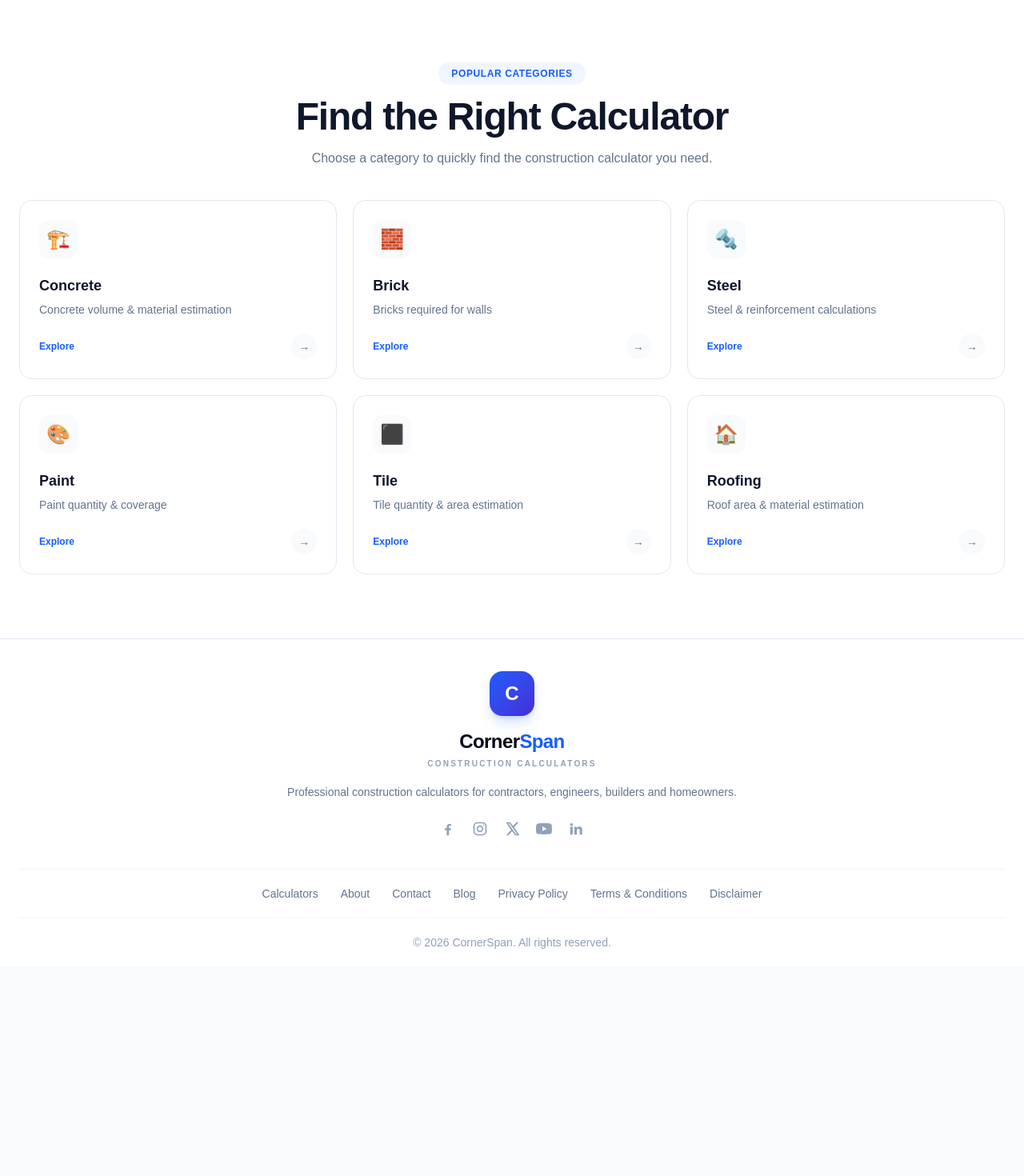
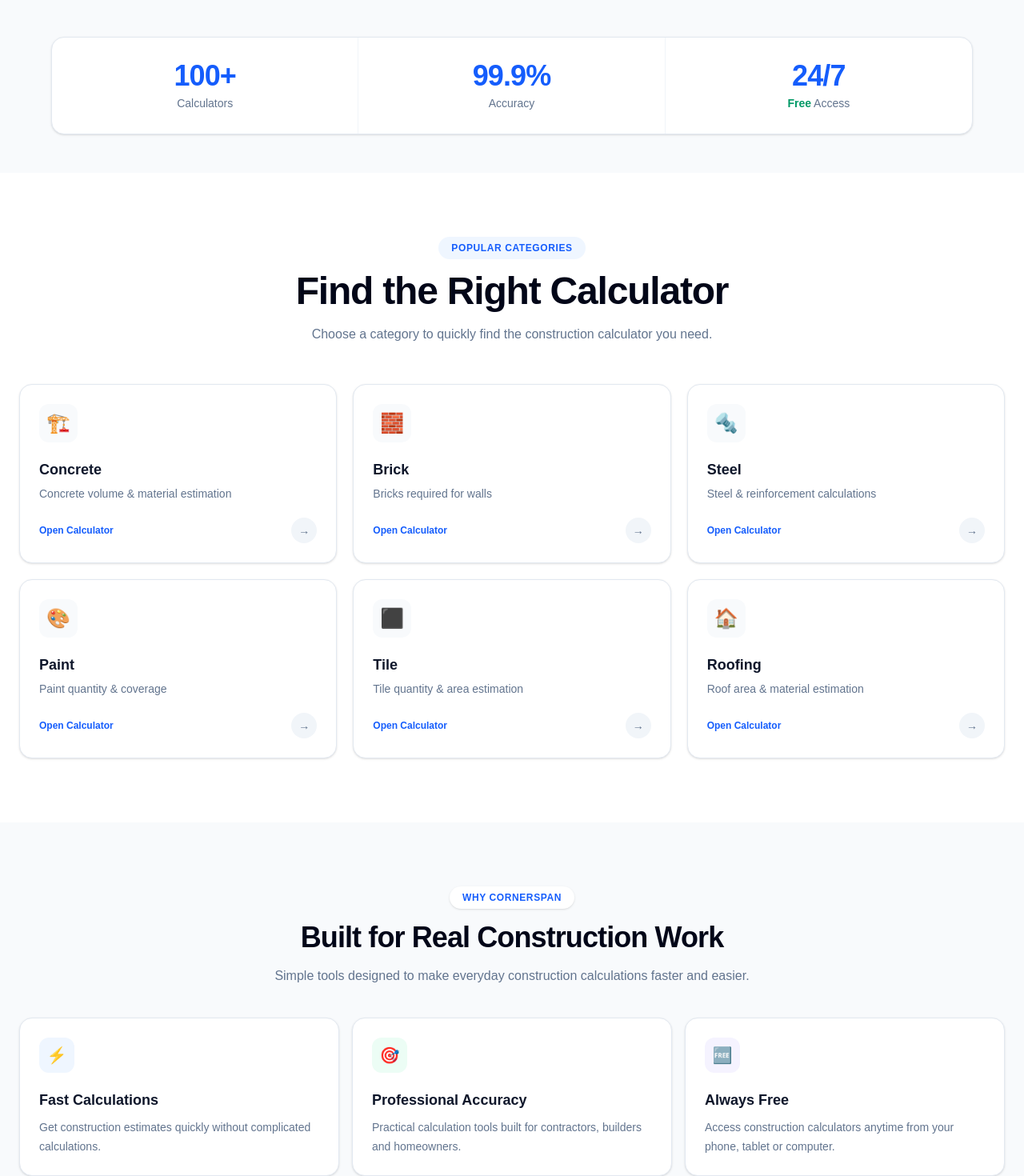
Before and after one commit to km7max-cmd/cornerspan, a Next.js app: page / in a window 1280 px wide. Shown: the part 740-2210 px from the top of the page at 80% size. Before the commit the page ends 1948 px from the top, so only its background shows below. Built offline with nearby package versions, Linux system fonts and the light colour scheme.

Commit message:
Refactor page layout and update styles

```diff
--- a/app/page.tsx
+++ b/app/page.tsx
@@ -1,5 +1,5 @@
+import Link from "next/link";
 import Hero from "../components/Hero";
-import Link from "next/link";
 
 const categories = [
   {
@@ -40,204 +40,268 @@ const categories = [
   },
 ];
 
+const stats = [
+  {
+    value: "100+",
+    label: "Calculators",
+  },
+  {
+    value: "99.9%",
+    label: "Accuracy",
+  },
+  {
+    value: "24/7",
+    label: "Free Access",
+  },
+];
+
 export default function Home() {
   return (
-    <main className="min-h-screen bg-blue-50 pt-[130px]">
+    <main className="min-h-screen bg-slate-50 pt-[130px]">
 
-      {/* ================================
+      {/* =========================================
           HERO
-      ================================= */}
+      ========================================== */}
 
       <Hero />
 
-      {/* ================================
+      {/* =========================================
+          STATS
+      ========================================== */}
+
+      <section className="bg-slate-50 px-4 py-8 md:px-6 md:py-12">
+
+        <div className="mx-auto max-w-6xl">
+
+          <div className="grid grid-cols-3 overflow-hidden rounded-2xl border border-slate-200 bg-white shadow-sm">
+
+            {stats.map((item) => (
+              <div
+                key={item.label}
+                className="border-r border-slate-100 px-2 py-5 text-center last:border-r-0 sm:px-5 sm:py-7"
+              >
+
+                <div className="text-2xl font-black tracking-tight text-blue-600 sm:text-4xl">
+                  {item.value}
+                </div>
+
+                <div className="mt-1 text-[10px] font-medium text-slate-500 sm:text-sm">
+                  {item.label === "Free Access" ? (
+                    <>
+                      <span className="font-bold text-emerald-600">
+                        Free
+                      </span>{" "}
+                      Access
+                    </>
+                  ) : (
+                    item.label
+                  )}
+                </div>
+
+              </div>
+            ))}
+
+          </div>
+
+        </div>
+
+      </section>
+
+      {/* =========================================
           POPULAR CATEGORIES
-      ================================= */}
+      ========================================== */}
 
       <section
-        id="calculators"
-        className="bg-white px-6 py-16 md:py-20"
+        id="categories"
+        className="bg-white px-5 py-16 md:px-6 md:py-20"
       >
+
         <div className="mx-auto max-w-7xl">
 
-          {/* Section Header */}
+          {/* Section Heading */}
 
-          <div className="mx-auto mb-10 max-w-2xl text-center">
+          <div className="mx-auto mb-10 max-w-3xl text-center md:mb-12">
 
-            <span
-              className="
-                inline-flex
-                rounded-full
-                bg-blue-50
-                px-4
-                py-1.5
-                text-xs
-                font-bold
-                uppercase
-                tracking-wider
-                text-blue-600
-              "
-            >
+            <span className="inline-flex rounded-full bg-blue-50 px-4 py-1.5 text-xs font-bold uppercase tracking-wider text-blue-600">
               Popular Categories
             </span>
 
-            <h2
-              className="
-                mt-4
-                text-3xl
-                font-black
-                tracking-tight
-                text-slate-900
-                md:text-5xl
-              "
-            >
+            <h2 className="mt-4 text-3xl font-black tracking-tight text-slate-950 md:text-5xl">
               Find the Right Calculator
             </h2>
 
-            <p
-              className="
-                mx-auto
-                mt-4
-                max-w-xl
-                text-sm
-                leading-6
-                text-slate-500
-                md:text-base
-              "
-            >
+            <p className="mx-auto mt-4 max-w-2xl text-sm leading-6 text-slate-500 md:text-base md:leading-7">
               Choose a category to quickly find the construction
               calculator you need.
             </p>
 
           </div>
 
-          {/* Category Cards */}
+          {/* Category Grid */}
 
           <div
-            className="
-              grid
-              grid-cols-2
-              gap-4
-              md:grid-cols-3
-              lg:gap-5
-            "
+            id="calculators"
+            className="grid grid-cols-2 gap-4 md:grid-cols-3 md:gap-5"
           >
+
             {categories.map((category) => (
               <Link
                 key={category.name}
                 href={category.href}
-                className="
-                  group
-                  rounded-2xl
-                  border
-                  border-slate-200
-                  bg-white
-                  p-5
-                  transition-all
-                  duration-300
-                  hover:-translate-y-1
-                  hover:border-blue-200
-                  hover:shadow-lg
-                  md:p-6
-                "
+                className="group rounded-2xl border border-slate-200 bg-white p-4 shadow-sm transition-all duration-300 hover:-translate-y-1 hover:border-blue-200 hover:shadow-lg sm:p-5 md:p-6"
               >
 
                 {/* Icon */}
 
-                <div
-                  className="
-                    flex
-                    h-12
-                    w-12
-                    items-center
-                    justify-center
-                    rounded-xl
-                    bg-slate-50
-                    text-2xl
-                    transition
-                    duration-300
-                    group-hover:scale-105
-                    group-hover:bg-blue-50
-                  "
-                >
+                <div className="flex h-12 w-12 items-center justify-center rounded-xl bg-slate-50 text-2xl transition-all duration-300 group-hover:scale-105 group-hover:bg-blue-50">
                   {category.icon}
                 </div>
 
-                {/* Category Name */}
+                {/* Name */}
 
-                <h3
-                  className="
-                    mt-5
-                    text-base
-                    font-bold
-                    text-slate-900
-                    transition
-                    group-hover:text-blue-600
-                    md:text-lg
-                  "
-                >
+                <h3 className="mt-5 text-base font-bold text-slate-900 transition-colors group-hover:text-blue-600 md:text-lg">
                   {category.name}
                 </h3>
 
                 {/* Description */}
 
-                <p
-                  className="
-                    mt-1.5
-                    text-xs
-                    leading-5
-                    text-slate-500
-                    md:text-sm
-                  "
-                >
+                <p className="mt-1.5 line-clamp-2 text-xs leading-5 text-slate-500 md:text-sm">
                   {category.description}
                 </p>
 
-                {/* Explore */}
+                {/* Bottom */}
 
-                <div
-                  className="
-                    mt-5
-                    flex
-                    items-center
-                    justify-between
-                  "
-                >
-                  <span
-                    className="
-                      text-xs
-                      font-semibold
-                      text-blue-600
-                    "
-                  >
-                    Explore
+                <div className="mt-5 flex items-center justify-between">
+
+                  <span className="text-xs font-bold text-blue-600">
+                    Open Calculator
                   </span>
 
-                  <span
-                    className="
-                      flex
-                      h-8
-                      w-8
-                      items-center
-                      justify-center
-                      rounded-full
-                      bg-slate-50
-                      text-sm
-                      text-slate-500
-                      transition
-                      group-hover:bg-blue-600
-                      group-hover:text-white
-                    "
-                  >
+                  <span className="flex h-8 w-8 items-center justify-center rounded-full bg-slate-100 text-sm text-slate-500 transition-all duration-300 group-hover:bg-blue-600 group-hover:text-white">
                     →
                   </span>
+
                 </div>
 
               </Link>
             ))}
+
           </div>
 
         </div>
+
+      </section>
+
+      {/* =========================================
+          WHY CHOOSE CORNERSPAN
+      ========================================== */}
+
+      <section className="bg-slate-50 px-5 py-16 md:px-6 md:py-20">
+
+        <div className="mx-auto max-w-7xl">
+
+          <div className="mx-auto mb-10 max-w-2xl text-center">
+
+            <span className="inline-flex rounded-full bg-white px-4 py-1.5 text-xs font-bold uppercase tracking-wider text-blue-600 shadow-sm">
+              Why CornerSpan
+            </span>
+
+            <h2 className="mt-4 text-3xl font-black tracking-tight text-slate-950 md:text-4xl">
+              Built for Real Construction Work
+            </h2>
+
+            <p className="mt-4 text-sm leading-6 text-slate-500 md:text-base">
+              Simple tools designed to make everyday construction
+              calculations faster and easier.
+            </p>
+
+          </div>
+
+          <div className="grid gap-4 md:grid-cols-3">
+
+            <div className="rounded-2xl border border-slate-200 bg-white p-6 shadow-sm">
+
+              <div className="flex h-11 w-11 items-center justify-center rounded-xl bg-blue-50 text-xl">
+                ⚡
+              </div>
+
+              <h3 className="mt-5 text-lg font-bold text-slate-900">
+                Fast Calculations
+              </h3>
+
+              <p className="mt-2 text-sm leading-6 text-slate-500">
+                Get construction estimates quickly without complicated
+                calculations.
+              </p>
+
+            </div>
+
+            <div className="rounded-2xl border border-slate-200 bg-white p-6 shadow-sm">
+
+              <div className="flex h-11 w-11 items-center justify-center rounded-xl bg-emerald-50 text-xl">
+                🎯
+              </div>
+
+              <h3 className="mt-5 text-lg font-bold text-slate-900">
+                Professional Accuracy
+              </h3>
+
+              <p className="mt-2 text-sm leading-6 text-slate-500">
+                Practical calculation tools built for contractors,
+                builders and homeowners.
+              </p>
+
+            </div>
+
+            <div className="rounded-2xl border border-slate-200 bg-white p-6 shadow-sm">
+
+              <div className="flex h-11 w-11 items-center justify-center rounded-xl bg-violet-50 text-xl">
+                🆓
+              </div>
+
+              <h3 className="mt-5 text-lg font-bold text-slate-900">
+                Always Free
+              </h3>
+
+              <p className="mt-2 text-sm leading-6 text-slate-500">
+                Access construction calculators anytime from your
+                phone, tablet or computer.
+              </p>
+
+            </div>
+
+          </div>
+
+        </div>
+
+      </section>
+
+      {/* =========================================
+          FINAL CTA
+      ========================================== */}
+
+      <section className="bg-white px-5 py-16 md:px-6 md:py-20">
+
+        <div className="mx-auto max-w-5xl rounded-3xl bg-blue-600 px-6 py-12 text-center shadow-xl shadow-blue-600/20 md:px-10 md:py-16">
+
+          <h2 className="text-3xl font-black tracking-tight text-white md:text-5xl">
+            Start Calculating Smarter
+          </h2>
+
+          <p className="mx-auto mt-4 max-w-2xl text-sm leading-6 text-blue-100 md:text-base">
+            Choose from our growing collection of construction
+            calculators and get accurate estimates in seconds.
+          </p>
+
+          <Link
+            href="/#calculators"
+            className="mt-7 inline-flex h-12 items-center justify-center rounded-xl bg-white px-7 text-sm font-bold text-blue-600 shadow-sm transition hover:-translate-y-0.5 hover:shadow-lg"
+          >
+            View All Calculators
+          </Link>
+
+        </div>
+
       </section>
 
     </main>
```
